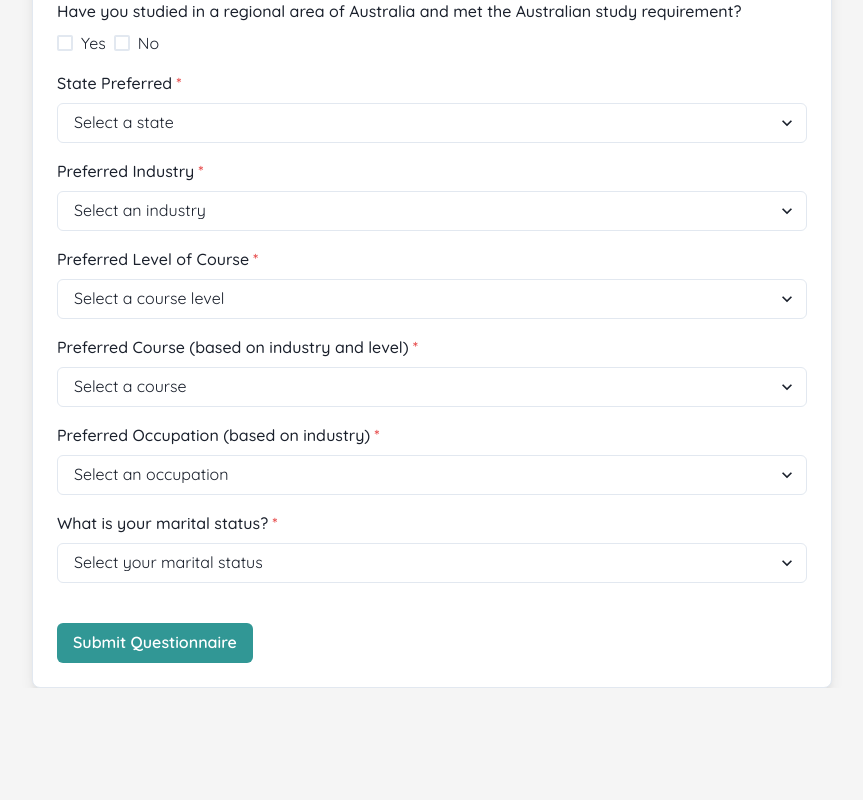
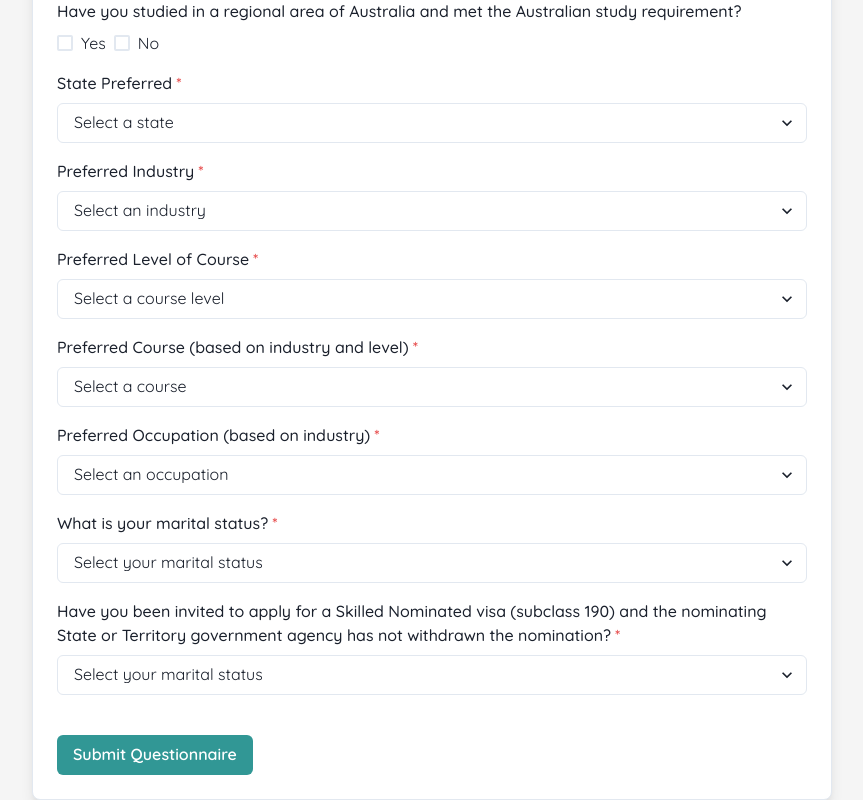
Before and after one commit to chaoskid/easyresi, a React (Create React App) app in the folder frontend/: page /questionnaire in a window 1280 px wide. Shown: the part 1126-1926 px from the top of the page, without its empty margins (208-1071 px from the left). Before the commit the page ends 1814 px from the top, so only its background shows below. Built offline with nearby package versions, Linux system fonts and the light colour scheme.

Commit message:
Updating questionnaire

```diff
--- a/frontend/src/pages/dashboard.js
+++ b/frontend/src/pages/dashboard.js
@@ -11,7 +11,7 @@ const Dashboard = () => {
     // Function to fetch the welcome message from the backend
     const fetchDashboardData = async () => {
         try {
-            const response = await axios.get('http://localhost:5002/api/dashboard'); // Adjust the URL if needed
+            const response = await axios.get('/api/dashboard'); // Adjust the URL if needed
             console.log(response);
             setWelcomeMessage(response.data.message);
         } catch (err) {
--- a/frontend/src/pages/questionnaire.js
+++ b/frontend/src/pages/questionnaire.js
@@ -243,6 +243,16 @@ const Questionnaire = () => {
             </Select>
           </FormControl>
 
+          {/* Nomination */}
+          <FormControl isRequired mb={4}>
+            <FormLabel>Have you been invited to apply for a Skilled Nominated visa (subclass 190) and the nominating State or Territory government agency has not withdrawn the nomination?</FormLabel>
+            <Select onChange={(e) => updateFormData("nomination", e.target.value)} placeholder="Select your marital status">
+              <option value="single">Single or partner is an Australian citizen/ permanent resident</option>
+              <option value="married_skilled">Married and partner meets age, english and skill criteria</option>
+              <option value="married_unskilled">Married and partner has competent english</option>
+            </Select>
+          </FormControl>
+
           {/* Submit Button */}
           <Button mt={6} colorScheme="teal" type="submit">
             Submit Questionnaire
```
